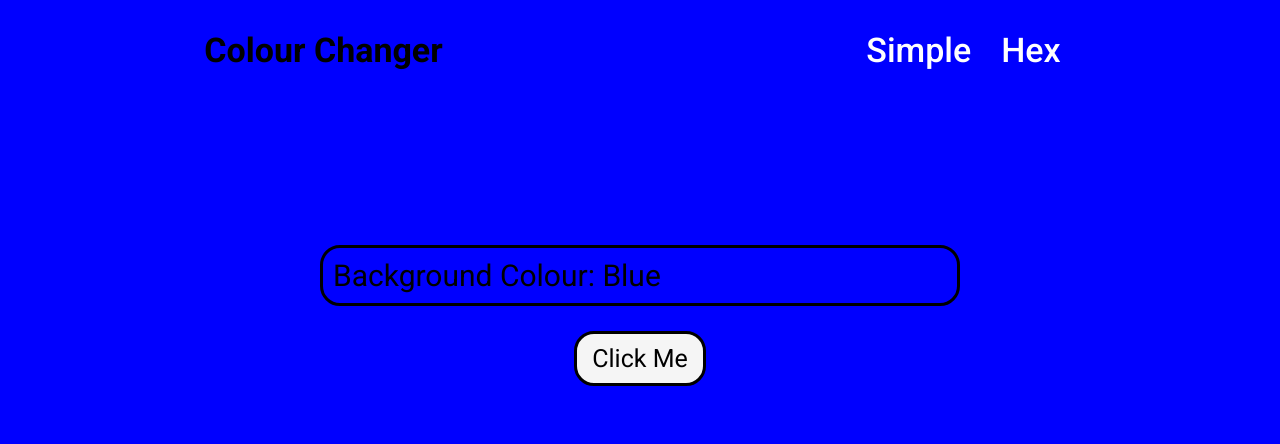
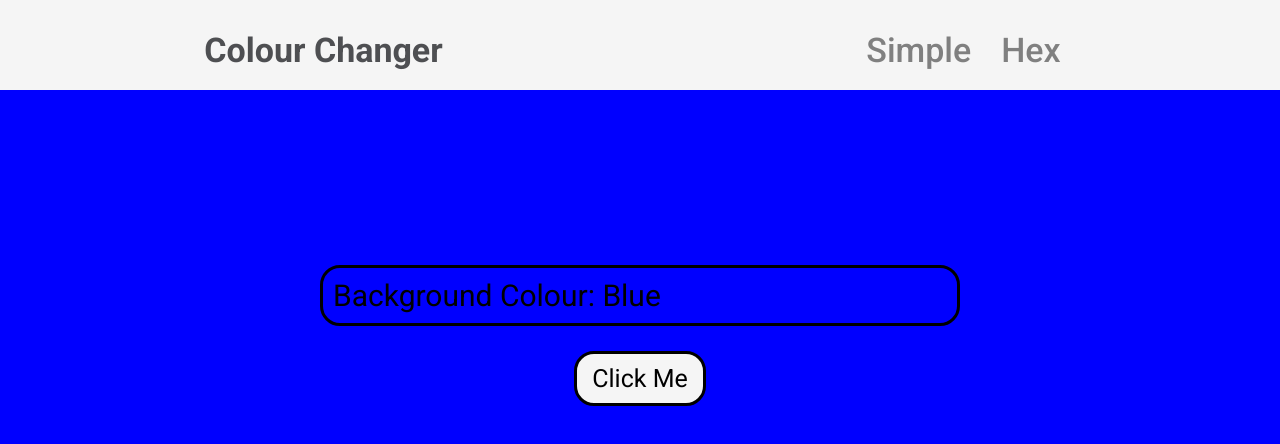
Before and after one commit to JoeCosentino/Colour-Flipper, a plain HTML site: page HTML/index.html in a window 1280 px wide. Drawn offline with Linux system fonts and the light colour scheme.

Commit message:
added nav styles

```diff
--- a/styles.css
+++ b/styles.css
@@ -15,11 +15,13 @@
 nav {
     display: flex;
     justify-content: space-around;
-    margin-top: 30px;
+    padding: 30px 0 20px 0;
+    background-color: whitesmoke;
 }
 
 nav h4 {
     font-size: 34px;
+    color: #4e4f52;
 }
 
 nav ul {
@@ -34,7 +36,7 @@ nav ul li {
 
 nav ul li a {
     text-decoration: none;
-    color: white;
+    color: grey;
     font-weight: 500;
 }
 
```
